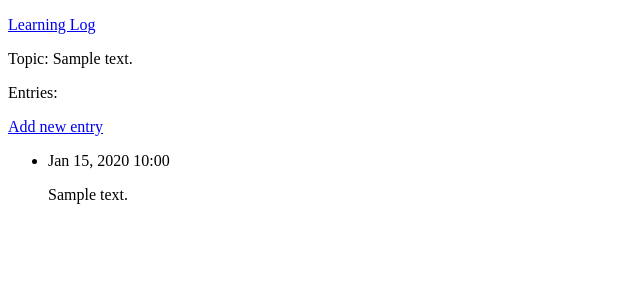
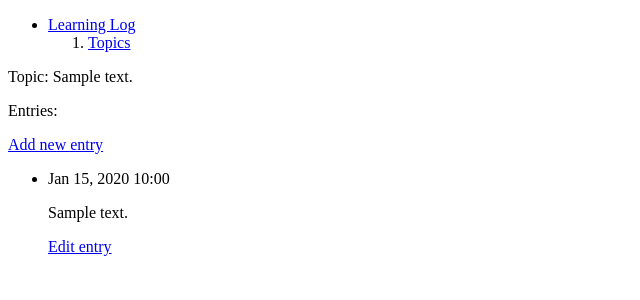
Before and after one commit to X-sky/Python-starter, a Django app: page /topics/1/ in a window 1280 px wide. Shown: the top 300 px of the page, without its empty margins (0-640 px from the left). Run offline with Django 4.2, Linux system fonts and the light colour scheme; tables that the repository leaves empty hold one stand-in row (values such as "Sample post").

Commit message:
feat(Python Crash Course): add web_app edit_entry mvc

```diff
--- a/web_app_starter/learning_logs/templates/learning_logs/base.html
+++ b/web_app_starter/learning_logs/templates/learning_logs/base.html
@@ -6,9 +6,16 @@
     <title>Test Page</title>
   </head>
   <body>
-    <p>
-      <a href="{% url 'learning_logs:index' %}">Learning Log</a>
-    </p>
+    <ul>
+      <li>
+        <a href="{% url 'learning_logs:index' %}">Learning Log</a>
+        <ol>
+          <li>
+            <a href="{% url 'learning_logs:topics' %}">Topics</a>
+          </li>
+        </ol>
+      </li>
+    </ul>
 
     {% block content %}
     <p>default Template</p>
--- a/web_app_starter/learning_logs/templates/learning_logs/topic.html
+++ b/web_app_starter/learning_logs/templates/learning_logs/topic.html
@@ -8,6 +8,9 @@
   <li>
     <p>{{ entry.date_added|date:'M d, Y H:i' }}</p>
     <p>{{ entry.text|linebreaks }}</p>
+    <p>
+      <a href="{% url 'learning_logs:edit_entry' entry.id %}"> Edit entry </a>
+    </p>
   </li>
   {% empty %}
   <li>There are no entries for this topic yet.</li>
--- a/web_app_starter/learning_logs/urls.py
+++ b/web_app_starter/learning_logs/urls.py
@@ -15,4 +15,5 @@ urlpatterns = [
     path("topics/", views.topics, name="topics"),
     path("new_topic/", views.new_topic, name="new_topic"),
     path("new_entry/<int:topic_id>/", views.new_entry, name="new_entry"),
+    path("edit_entry/<int:entry_id>/", views.edit_entry, name="edit_entry"),
 ]
--- a/web_app_starter/learning_logs/views.py
+++ b/web_app_starter/learning_logs/views.py
@@ -1,6 +1,6 @@
 from django.shortcuts import render, redirect
 
-from .models import Topic
+from .models import Topic, Entry
 from .forms import TopicForm, EntryForm
 
 
@@ -58,3 +58,21 @@ def new_entry(request, topic_id):
 
     context = {"topic": topic, "form": form}
     return render(request, "learning_logs/new_entry.html", context)
+
+
+def edit_entry(request, entry_id):
+    entry = Entry.objects.get(id=entry_id)
+    topic = entry.topic
+
+    if request.method != "POST":
+        # 初次请求：使用当前条目填充表单
+        form = EntryForm(instance=entry)
+    else:
+        # POST提交数据处理
+        form = EntryForm(instance=entry, data=request.POST)
+        if form.is_valid():
+            form.save()
+            return redirect("learning_logs:topic", topic_id=topic.id)
+
+    context = {"entry": entry, "topic": topic, "form": form}
+    return render(request, "learning_logs/edit_entry.html", context)
```
Also changed, not shown: web_app_starter/learning_logs/templates/learning_logs/edit_entry.html (added, +10 -0 lines).
